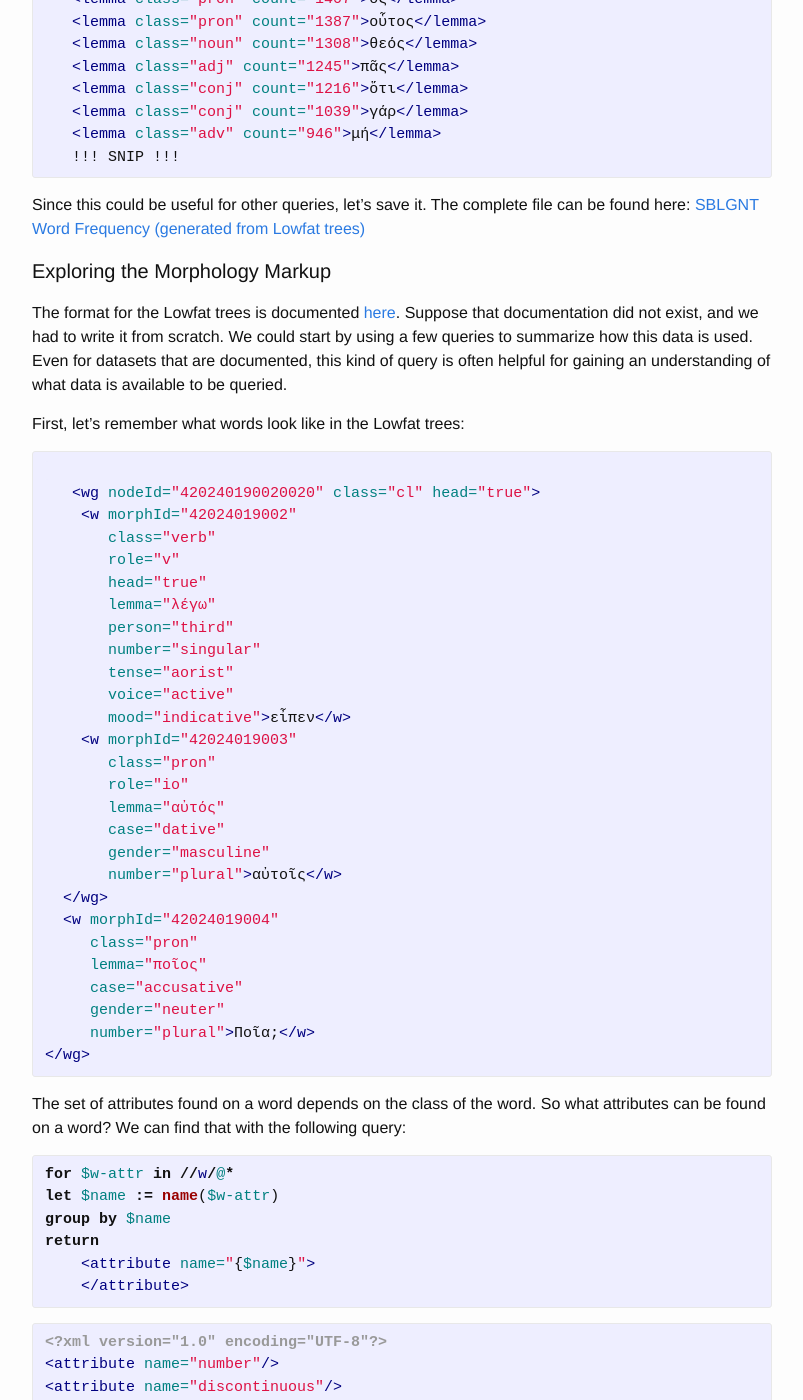
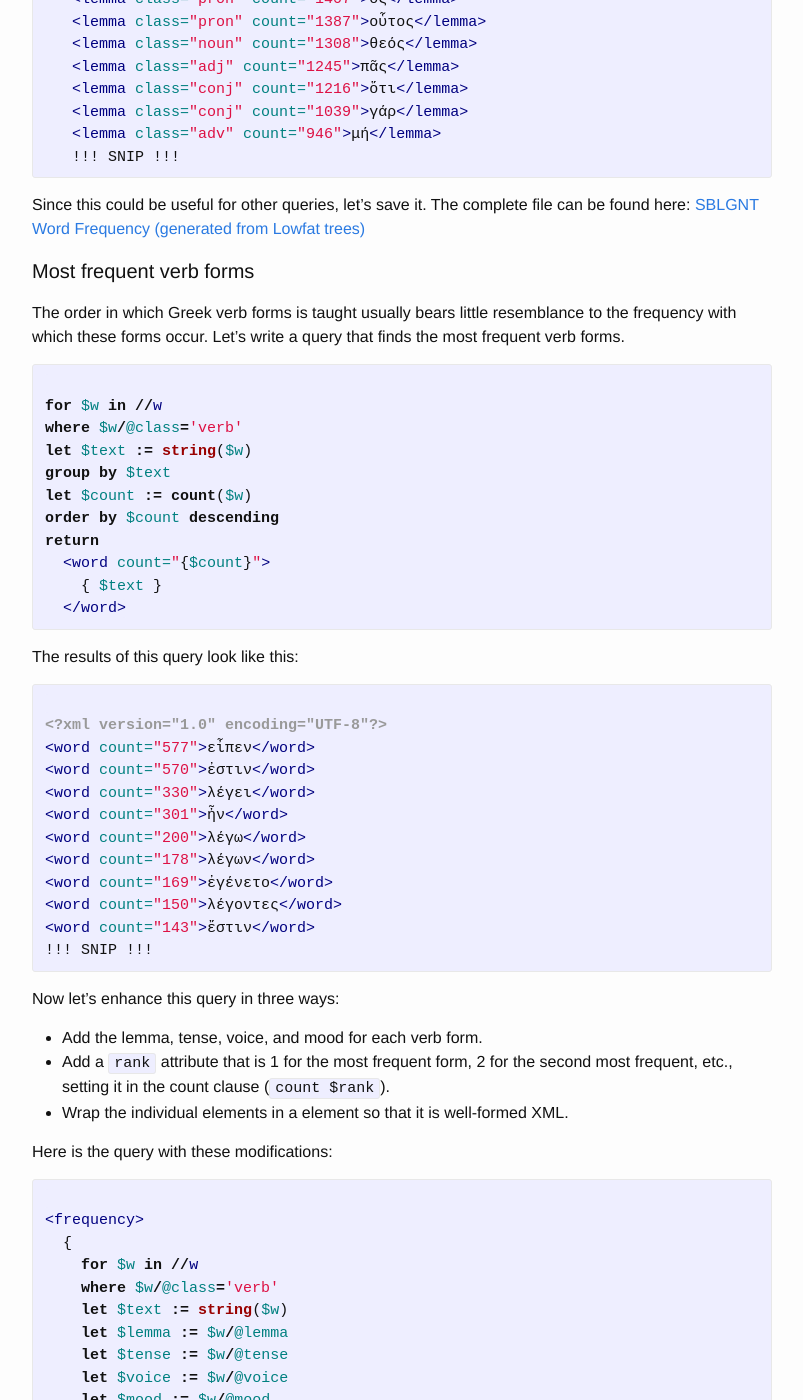
Before and after one commit to biblicalhumanities/biblicalhumanities.github.io, a Jekyll site: the page built from _posts/2015-11-15-querying-002.markdown, in a window 1280 px wide and 1400 px high, scrolled down 3910 px. Shown: the whole window, without its empty margins (238-1041 px from the left). Built offline with Jekyll 4.4.1, drawn with Linux system fonts in a browser that asks for light colours; some of the changed text lies outside the part shown.

Commit message:
Added a section on verb frequency, and a corresponding dataset.

```diff
--- a/_posts/2015-11-15-querying-002.markdown
+++ b/_posts/2015-11-15-querying-002.markdown
@@ -172,6 +172,147 @@ Now the results look like this:
 {% endhighlight %}
 
 Since this could be useful for other queries, let's save it. The complete file can be found here: [SBLGNT Word Frequency (generated from Lowfat trees)](/datasets/sblgnt-lowfat-word.frequencies.xml)
+
+#### Most frequent verb forms
+
+The order in which Greek verb forms is taught usually bears little resemblance to the frequency with which these forms occur. Let's write a query that finds the most frequent verb forms.
+
+{% highlight xquery lineno %}
+for $w in //w
+where $w/@class='verb'
+let $text := string($w)
+group by $text
+let $count := count($w)
+order by $count descending
+return
+  <word count="{$count}">
+    { $text }
+  </word>
+{% endhighlight %}
+
+The results of this query look like this:
+
+{% highlight xml lineno %}
+<?xml version="1.0" encoding="UTF-8"?>
+<word count="577">εἶπεν</word>
+<word count="570">ἐστιν</word>
+<word count="330">λέγει</word>
+<word count="301">ἦν</word>
+<word count="200">λέγω</word>
+<word count="178">λέγων</word>
+<word count="169">ἐγένετο</word>
+<word count="150">λέγοντες</word>
+<word count="143">ἔστιν</word>
+!!! SNIP !!!
+{% endhighlight %}
+
+Now let's enhance this query in three ways:
+
+- Add the lemma, tense, voice, and mood for each verb form.
+- Add a `rank` attribute that is 1 for the most frequent form, 2 for the second most frequent, etc., setting it in the count clause (`count $rank`).
+- Wrap the individual elements in a <frequency/> element so that it is well-formed XML.
+
+Here is the query with these modifications:
+
+{% highlight xquery lineno %}
+<frequency>
+  {
+    for $w in //w
+    where $w/@class='verb'
+    let $text := string($w)
+    let $lemma := $w/@lemma
+    let $tense := $w/@tense
+    let $voice := $w/@voice
+    let $mood := $w/@mood
+    group by $text, $lemma, $tense, $voice, $mood
+    let $count := count($w)
+    order by $count descending
+    count $rank
+    return
+      <word rank="{$rank}"
+            count="{$count}"
+            lemma="{$lemma}"
+            tense="{$tense}"
+            voice="{$voice}"
+            mood="{$mood}">
+        { $text }
+      </word>
+  }
+</frequency>
+{% endhighlight %}
+
+Now the results look like this:
+
+{% highlight xml lineno %}
+<?xml version="1.0" encoding="UTF-8"?>
+<frequency>
+   <word rank="1"
+         count="573"
+         lemma="λέγω"
+         tense="aorist"
+         voice="active"
+         mood="indicative">εἶπεν</word>
+   <word rank="2"
+         count="570"
+         lemma="εἰμί"
+         tense="present"
+         voice="active"
+         mood="indicative">ἐστιν</word>
+   <word rank="3"
+         count="330"
+         lemma="λέγω"
+         tense="present"
+         voice="active"
+         mood="indicative">λέγει</word>
+   <word rank="4"
+         count="301"
+         lemma="εἰμί"
+         tense="imperfect"
+         voice="active"
+         mood="indicative">ἦν</word>
+   <word rank="5"
+         count="198"
+         lemma="λέγω"
+         tense="present"
+         voice="active"
+         mood="indicative">λέγω</word>
+   <word rank="6"
+         count="178"
+         lemma="λέγω"
+         tense="present"
+         voice="active"
+         mood="participle">λέγων</word>
+   <word rank="7"
+         count="169"
+         lemma="γίνομαι"
+         tense="aorist"
+         voice="middle"
+         mood="indicative">ἐγένετο</word>
+   <word rank="8"
+         count="150"
+         lemma="λέγω"
+         tense="present"
+         voice="active"
+         mood="participle">λέγοντες</word>
+   <word rank="9"
+         count="143"
+         lemma="εἰμί"
+         tense="present"
+         voice="active"
+         mood="indicative">ἔστιν</word>
+   <word rank="10"
+         count="117"
+         lemma="εἰμί"
+         tense="future"
+         voice="middle"
+         mood="indicative">ἔσται</word>
+    !!! SNIP !!!
+{% endhighlight %}
+
+Since this data might be useful to someone, let's store the complete result here: [SBLGNT verb form frequency](/datasets/sblgnt-verb-form-frequency.xml).
+
+Perhaps many people would be surprised that two of the ten most common Greek verb forms are participles, and some might be surprised that two of them are middle forms.
+This means that with traditional Greek instruction, students have to wait quite a while before they recognize some of the most common verb forms.
 
 #### Exploring the Morphology Markup
 
```
Also changed, not shown: _posts/corpora.markdown (deleted, +0 -98 lines).
